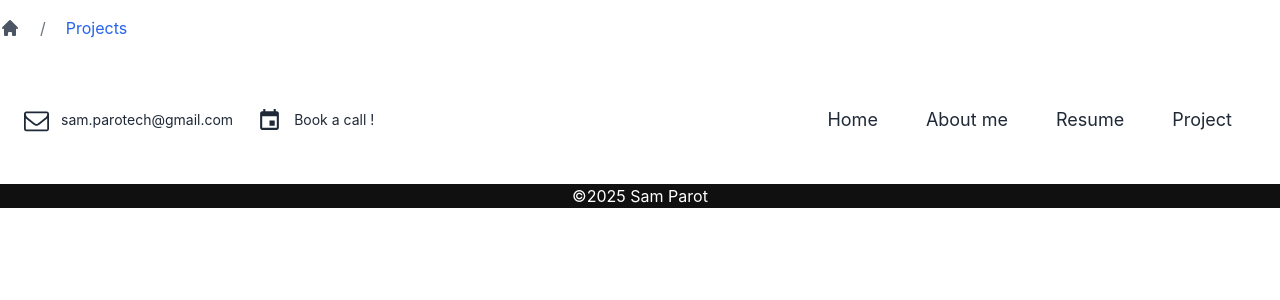
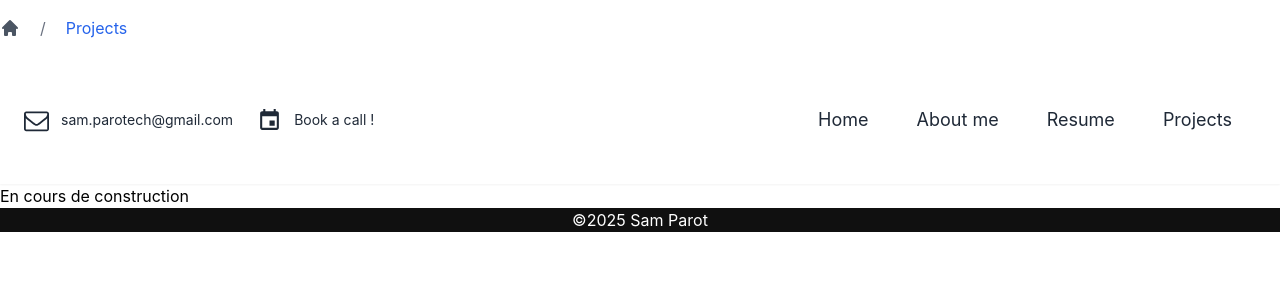
Before and after one commit to hanihoumimid/sam_portfolio, a React (Create React App) app: page /sam_portfolio/Projects in a window 1280 px wide. Shown: the top 300 px of the page. Built offline with nearby package versions, Linux system fonts and the light colour scheme.

Commit message:
majuscules + construction de la page projects

```diff
--- a/src/App.js
+++ b/src/App.js
@@ -15,9 +15,9 @@ function App() {
       <Header />
       <Routes>
         <Route path="/" element={<Home />} />
-        <Route path="/about" element={<About />} />
-        <Route path="/project" element={<Project />} />
-        <Route path="/resume" element={<Resume />} />
+        <Route path="/About" element={<About />} />
+        <Route path="/Projects" element={<Project />} />
+        <Route path="/Resume" element={<Resume />} />
       </Routes>
       <Footer />
     </BrowserRouter>
--- a/src/Components/Header.js
+++ b/src/Components/Header.js
@@ -52,16 +52,16 @@ function Header() {
               Home
               <span className="absolute bottom-1 left-6 right-6 h-0.5 bg-blue-500 origin-left transform scale-x-0 transition-transform duration-300 group-hover:scale-x-100"></span>
             </Link>
-            <Link to="/about" className="relative px-6 py-2 group">
+            <Link to="/About" className="relative px-6 py-2 group">
               About me
               <span className="absolute bottom-1 left-6 right-6 h-0.5 bg-blue-500 origin-left transform scale-x-0 transition-transform duration-300 group-hover:scale-x-100"></span>
             </Link>
-            <Link to="/resume" className="relative px-6 py-2 group">
+            <Link to="/Resume" className="relative px-6 py-2 group">
               Resume
               <span className="absolute bottom-1 left-6 right-6 h-0.5 bg-blue-500 origin-left transform scale-x-0 transition-transform duration-300 group-hover:scale-x-100"></span>
             </Link>
-            <Link to="/project" className="relative px-6 py-2 group">
-              Project
+            <Link to="/Projects" className="relative px-6 py-2 group">
+              Projects
               <span className="absolute bottom-1 left-6 right-6 h-0.5 bg-blue-500 origin-left transform scale-x-0 transition-transform duration-300 group-hover:scale-x-100"></span>
             </Link>
           </nav>
@@ -118,25 +118,25 @@ function Header() {
                 Home
               </Link>
               <Link
-                to="/about"
+                to="/About"
                 className="py-3 px-6 text-left text-white hover:bg-gray-100 dark:hover:bg-gray-800 whitespace-nowrap"
                 onClick={() => setIsMenuOpen(false)}
               >
                 About me
               </Link>
               <Link
-                to="/resume"
+                to="/Resume"
                 className="py-3 px-6 text-left text-white hover:bg-gray-100 dark:hover:bg-gray-800 whitespace-nowrap"
                 onClick={() => setIsMenuOpen(false)}
               >
                 Resume
               </Link>
               <Link
-                to="/project"
+                to="/Projects"
                 className="py-3 px-6 text-left text-white hover:bg-gray-100 dark:hover:bg-gray-800 whitespace-nowrap"
                 onClick={() => setIsMenuOpen(false)}
               >
-                Project
+                Projects
               </Link>
             </nav>
           </div>
--- a/src/Pages/Project.js
+++ b/src/Pages/Project.js
@@ -24,27 +24,7 @@ import Card from '../Components/Card.js';
     ];
 
     return (
-      <div className="bg-white w-full">
-        {sections.map((section, index) => (
-          <div key={index}>
-            {/* Section */}
-            <div className="w-full py-8 md:py-12">
-              <div className="mx-auto px-4 md:px-6 max-w-7xl">
-                <h2 className="text-2xl font-bold text-gray-900">
-                  Software
-                </h2>
-                <p className="mt-4 text-gray-600">Adobe Illustrator</p>
-                <p className="mt-4 text-gray-600">Photoshop</p>
-              </div>
-            </div>
-
-            {/* Divider (sauf après la dernière section) */}
-            {index < sections.length - 1 && (
-              <div className="border-t border-gray-200 w-full"></div>
-            )}
-          </div>
-        ))}
-      </div>
+      <p>En cours de construction</p>
     );
   };
 
```
